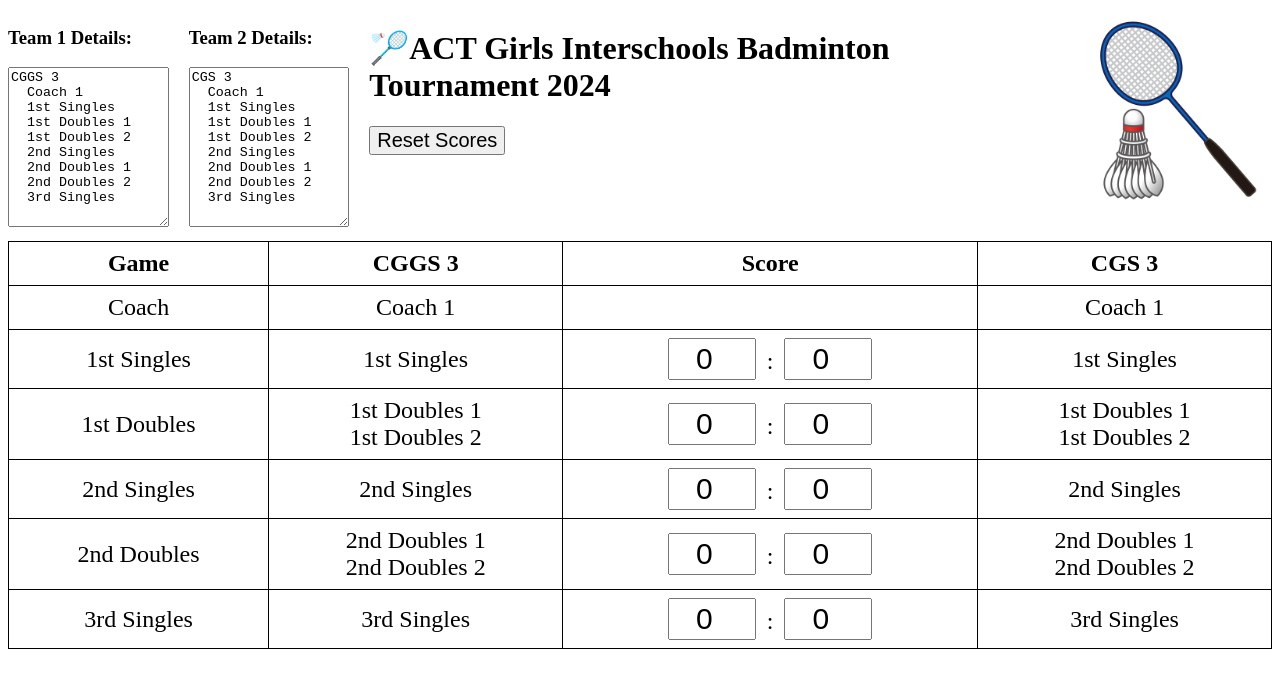
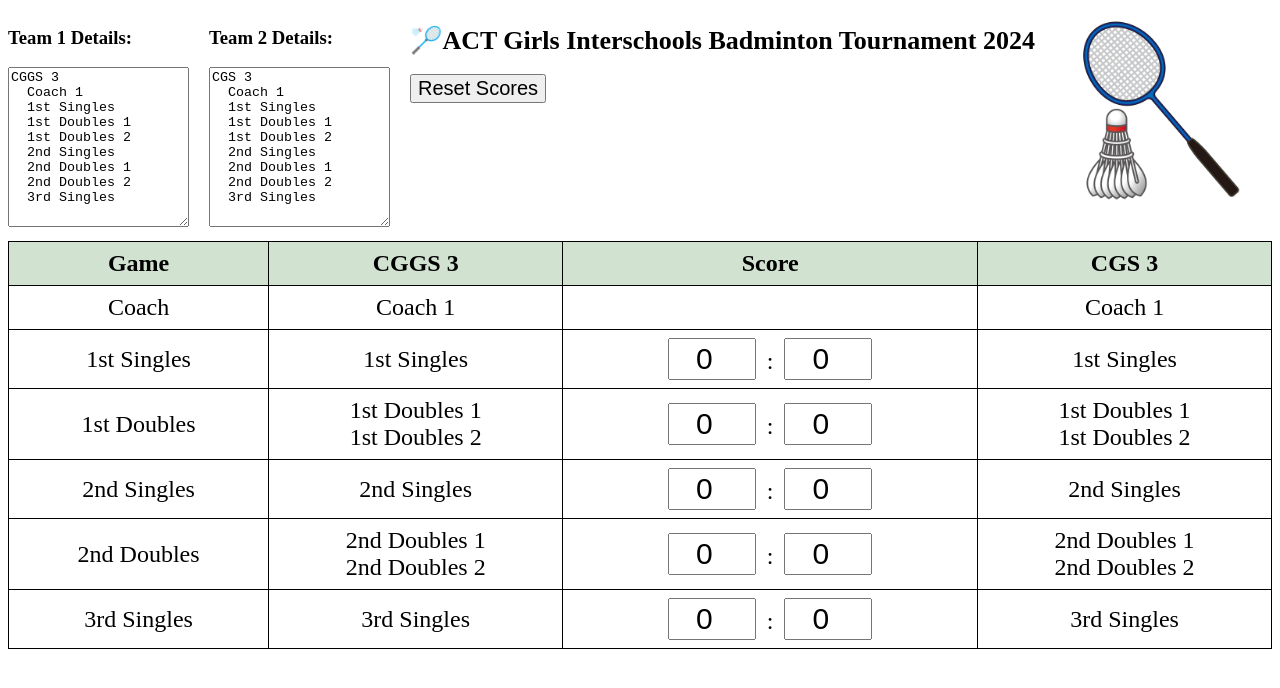
Before and after one commit to cggs-matthew-pham/cggs-badminton, a SvelteKit app: page / in a window 1280 px wide. Shown: the top 688 px of the page. Built offline with nearby package versions, Linux system fonts and the light colour scheme.

Commit message:
Updated styles slightly

```diff
--- a/src/routes/+page.svelte
+++ b/src/routes/+page.svelte
@@ -68,6 +68,14 @@
       border: 1px solid black;
       padding: 8px;
       text-align: center;
+    }
+
+    th {
+        background-color: #d1e2d1;
+    }
+
+    h1 {
+        font-size: 26px;
     }
 
     .highlight {
```
